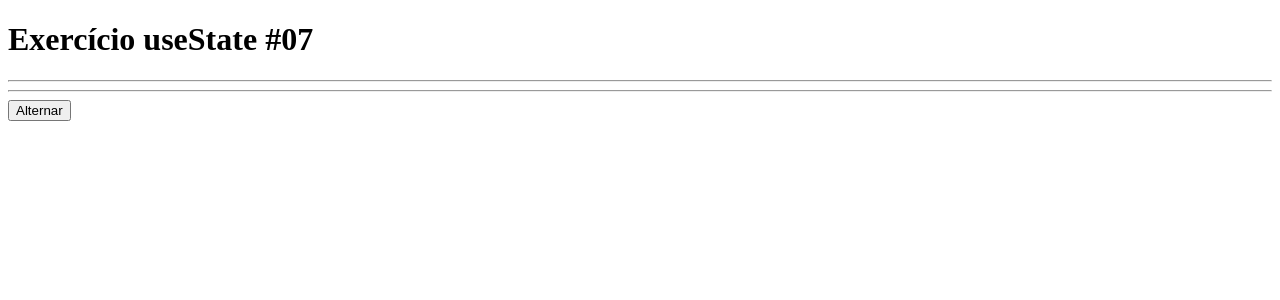
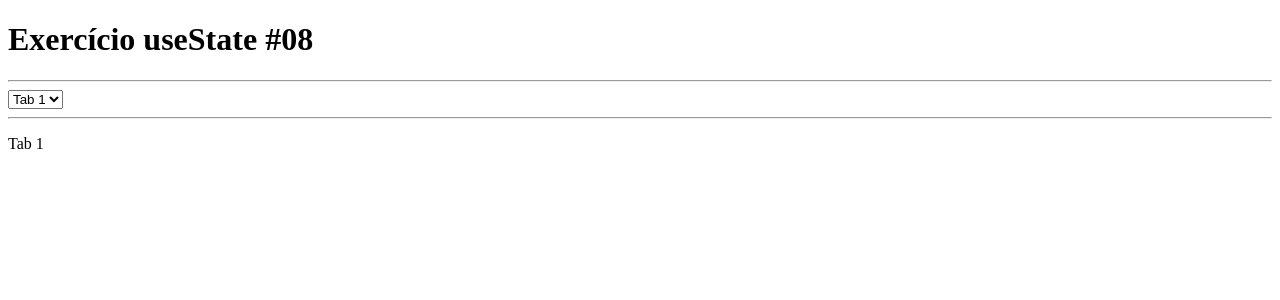
Before and after one commit to programadorcego/exercicios-react, a React (Vite) app: page / in a window 1280 px wide. Shown: the top 300 px of the page. Built offline with nearby package versions, Linux system fonts and the light colour scheme.

Commit message:
Exercício 08

```diff
--- a/src/App.tsx
+++ b/src/App.tsx
@@ -1,20 +1,25 @@
 import {FC, useState} from "react";
 
 const App: FC<{}> = () => {
-	const [logado, setLogado] = useState<boolean>(() => false);
+	const [tab, setTab] = useState<number>(() => 1);
 
 	return (
 		<>
-			<h1>Exercício useState #07</h1>
+			<h1>Exercício useState #08</h1>
 			<hr/>
 
-			{logado && <p>Você está logado!</p>}
+			<select onChange={e => setTab(() => parseInt(e.target.value))}>
+				<option value="1">Tab 1</option>
+				<option value="2">Tab 2</option>
+				<option value="3">Tab 3</option>
+			</select>
 
-			<hr/>
+			<hr />
 
-			<button onClick={() => setLogado(valor_antigo => !valor_antigo)}>Alternar</button>
-
-		</>
+			{tab == 1 && <p>Tab 1</p>}
+			{tab == 2 && <p>Tab 2</p>}
+			{tab == 3 && <p>Tab 3</p>}
+					</>
 	);
 };
 
```
